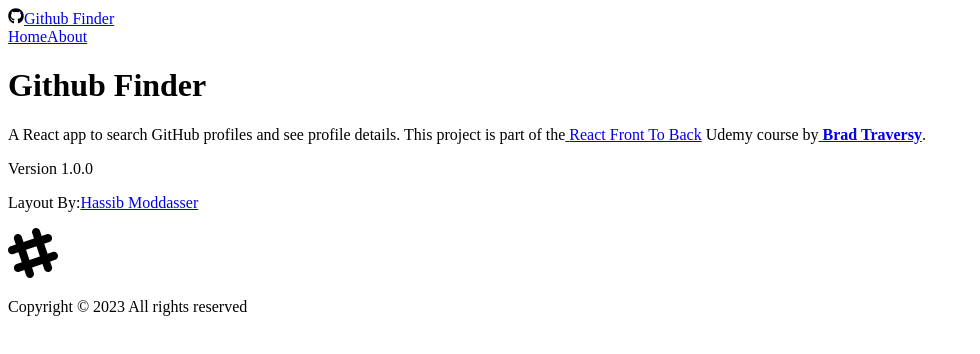
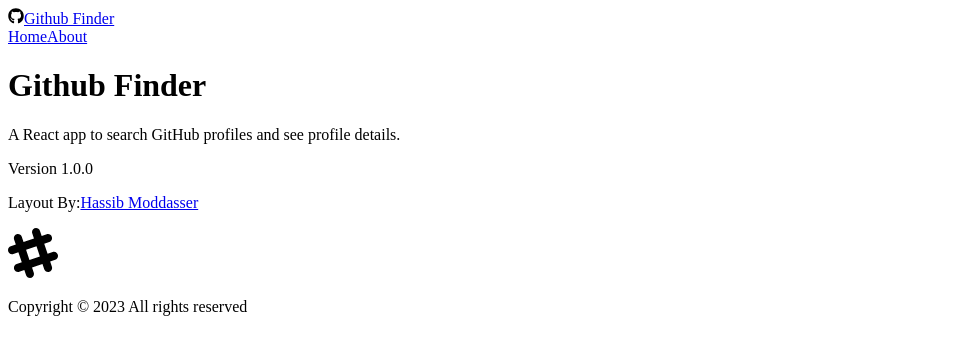
Before and after one commit to vi-kry/github-finder, a React (Create React App) app: page /about in a window 1280 px wide. Shown: the top 354 px of the page, without its empty margins (0-980 px from the left). Built offline with nearby package versions, Linux system fonts and the light colour scheme.

Commit message:
fix the about page

```diff
--- a/src/pages/About.tsx
+++ b/src/pages/About.tsx
@@ -5,17 +5,7 @@
     <div>
       <h1 className="text-6xl mb-4">Github Finder</h1>
       <p className="mb-4 text-2xl font-light">
-        A React app to search GitHub profiles and see profile details. This
-        project is part of the
-        <a href="https://www.udemy.com/course/modern-react-front-to-back/">
-          {" "}
-          React Front To Back
-        </a>{" "}
-        Udemy course by
-        <strong>
-          <a href="https://traversymedia.com"> Brad Traversy</a>
-        </strong>
-        .
+        A React app to search GitHub profiles and see profile details.
       </p>
       <p className="text-lg text-gray-400">
         Version <span className="text-white">1.0.0</span>
```
